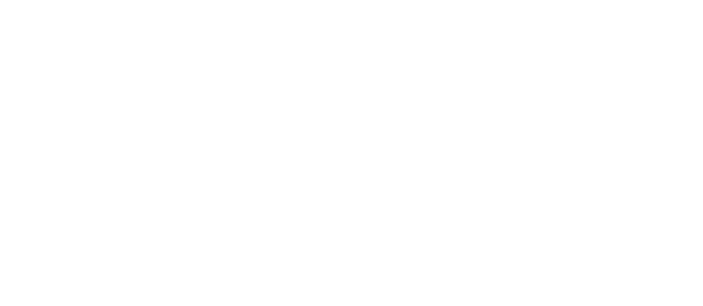
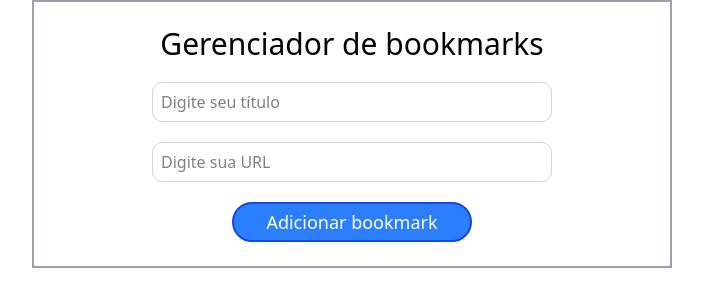
Before and after one commit to Igor-Brandalise/LynkUp, a React (Vite) app: page / in a window 1280 px wide. Shown: the top 306 px of the page, without its empty margins (288-991 px from the left). Built offline with nearby package versions, Linux system fonts and the light colour scheme.

Commit message:
import form

```diff
--- a/src/App.tsx
+++ b/src/App.tsx
@@ -1,12 +1,13 @@
 import './index.css'
+import { Formulario } from './components/formulario'
 
 function App() {
 
 
   return (
-  <div>
-
-  </div>
+ <main className='flex border-2 border-gray-400 w-[40rem]  justify-center m-auto p-6'>
+  <Formulario/>
+ </main>
   )
 }
 
```
